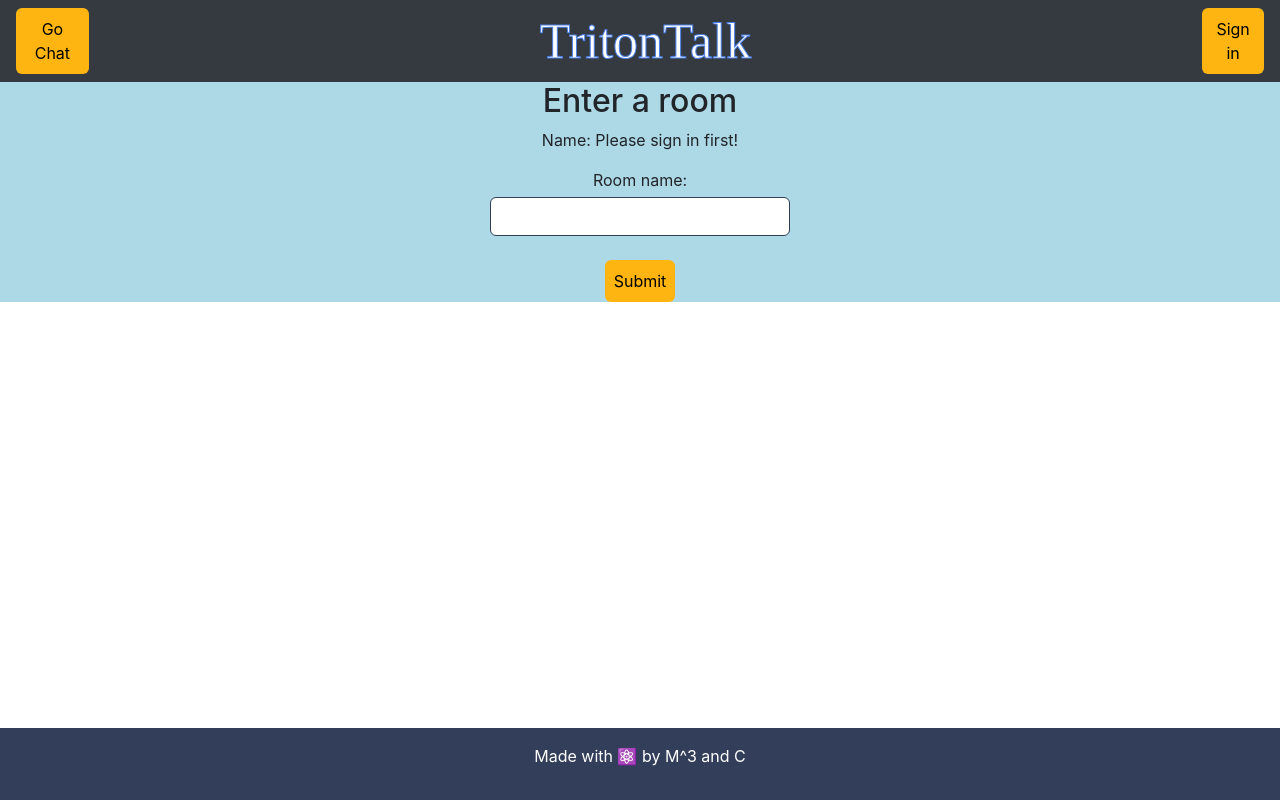
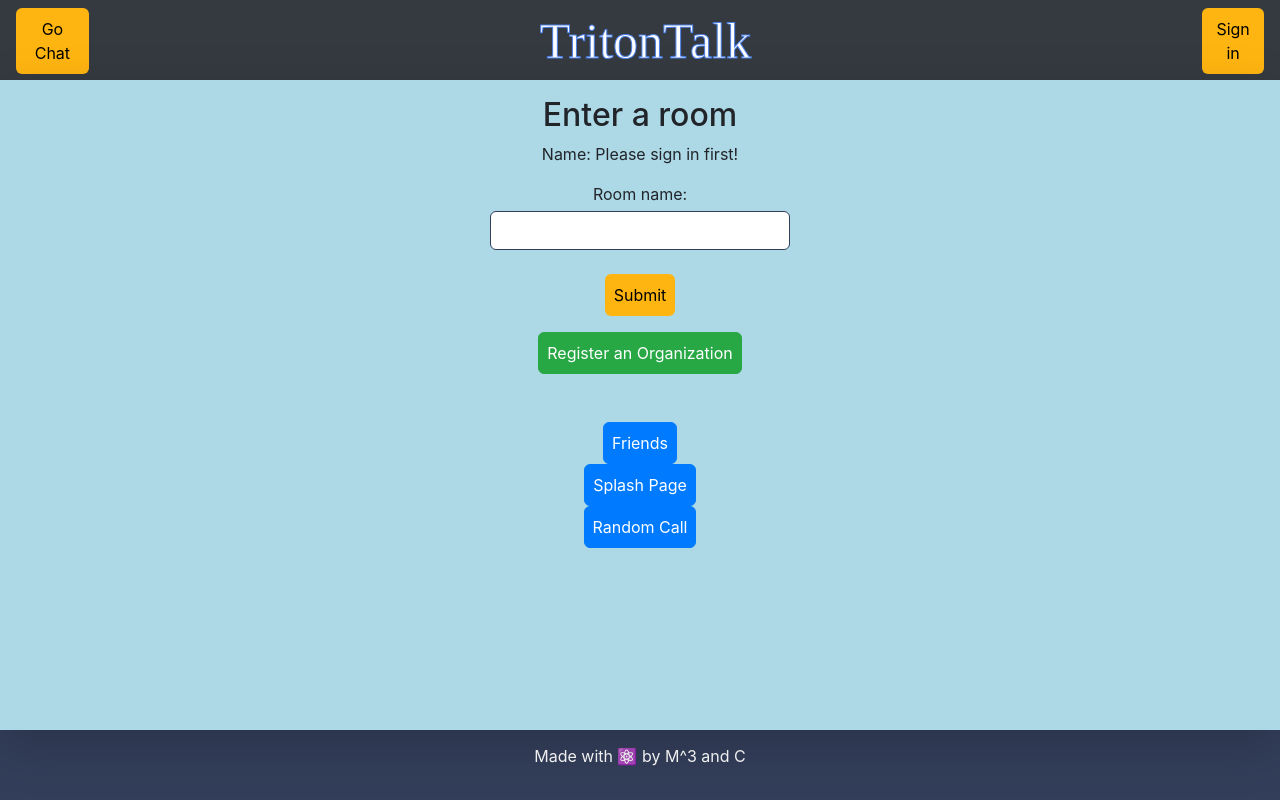
Before and after one commit to Triton-Talk/tritontalk, a React (Create React App) app in the folder client/: page / in a window 1280 px wide. Built offline with nearby package versions, Linux system fonts and the light colour scheme; a web font is replaced by a local one.

Commit message:
added shit buttons to pages -- that are slow

```diff
--- /dev/null
+++ b/client/src/components/footer.js
@@ -0,0 +1,17 @@
+import React from 'react';
+
+const Footer = () => {
+  return (
+    <footer>
+      <p>
+        Made with{' '}
+        <span role="img" aria-label="React">
+          ⚛️
+            </span>{' '}
+            by M^3 and C
+          </p>
+    </footer>
+  )
+}
+
+export default Footer;
--- a/client/src/containers/Friends.js
+++ b/client/src/containers/Friends.js
@@ -1,6 +1,7 @@
 import React from 'react'
 
 import ResponsiveTable from "../components/responsive_table";
+import Footer from '../components/footer';
 
 const Friends = (props) => {
 
@@ -25,6 +26,7 @@ const Friends = (props) => {
   return (
     <div>
       <ResponsiveTable friends={friends} />
+      <Footer />
     </div >
   )
 }
--- a/client/src/containers/Home.js
+++ b/client/src/containers/Home.js
@@ -3,15 +3,21 @@ import '../styles/App.css';
 
 import VideoChat from './VideoChat';
 import Chat from './Chat';
+import Footer from '../components/footer';
 
 const Home = () => {
 
   const homeStyle = {
     backgroundColor: "lightblue",
     width: "100%",
+    height: "auto",
+    maxHeight: "100%",
     textAlign: "center",
-    top: 0,
-    position: "relative"
+    position: "fixed",
+    zIndex: "0",
+    bottom: 70,
+    top: 80,
+
   }
 
 
@@ -26,19 +32,25 @@ const Home = () => {
   return (
     <>
       <main>
-        <div style={homeStyle}>
+        <div class="shadow-lg p-3  " style={homeStyle}>
           {body}
+          <form method="get" action="/registerorganization">
+            <button class="btn-success" type="submit">Register an Organization</button>
+          </form>
+          <br></br><br></br>
+
+          <form method="get" action="/friends">
+            <button class="btn-primary" type="submit">Friends</button>
+          </form>
+          <form method="get" action="/splash">
+            <button class="btn-primary" type="submit">Splash Page</button>
+          </form>
+          <form method="get" action="/random">
+            <button class="btn-primary" type="submit">Random Call</button>
+          </form>
         </div>
       </main>
-      <footer>
-        <p>
-          Made with{' '}
-          <span role="img" aria-label="React">
-            ⚛️
-            </span>{' '}
-            by M^3 and C
-          </p>
-      </footer>
+      <Footer />
     </>
   )
 }
--- a/client/src/containers/Navbar.js
+++ b/client/src/containers/Navbar.js
@@ -1,5 +1,5 @@
 import React, { useContext } from 'react';
-import {Navbar} from 'react-bootstrap'
+import { Navbar } from 'react-bootstrap'
 import 'bootstrap/dist/css/bootstrap.min.css';
 import styles from '../styles/NavBar.css';
 
--- a/client/src/containers/ProfileSettings.js
+++ b/client/src/containers/ProfileSettings.js
@@ -1,7 +1,7 @@
 import React, { Component } from 'react'
 import Settings from '../components/Settings';
 import 'bootstrap/dist/css/bootstrap.min.css';
-
+import Footer from '../components/footer';
 
 class ProfileSettings extends Component {
 
@@ -9,6 +9,8 @@ class ProfileSettings extends Component {
     return (
       <div style={{ maxWidth: "100%" }} >
         <Settings />
+        <br></br>
+        <Footer />
       </div >
     )
   }
```
Also changed, not shown: client/src/containers/App.js (indentation only). Lines whose indentation alone changed are shown as unchanged.
